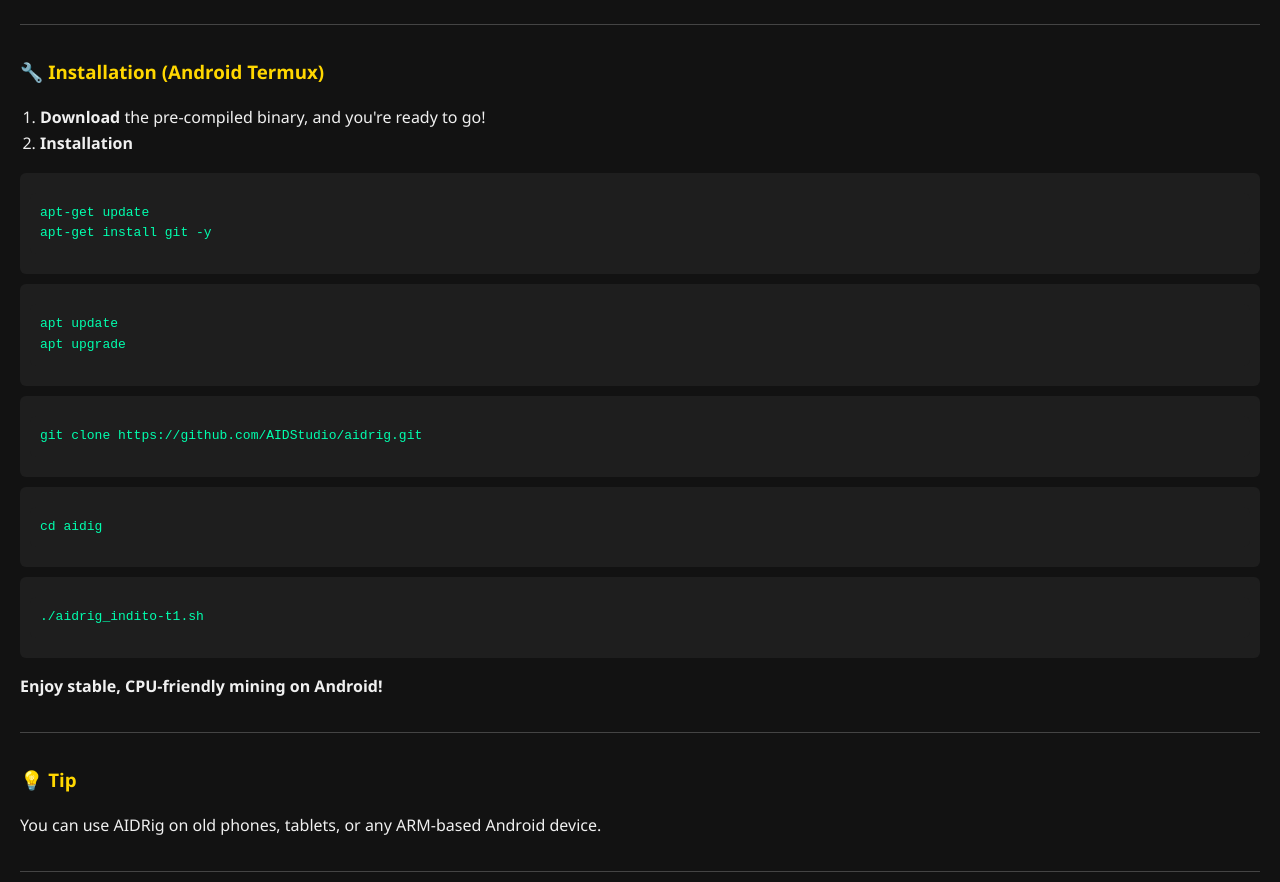
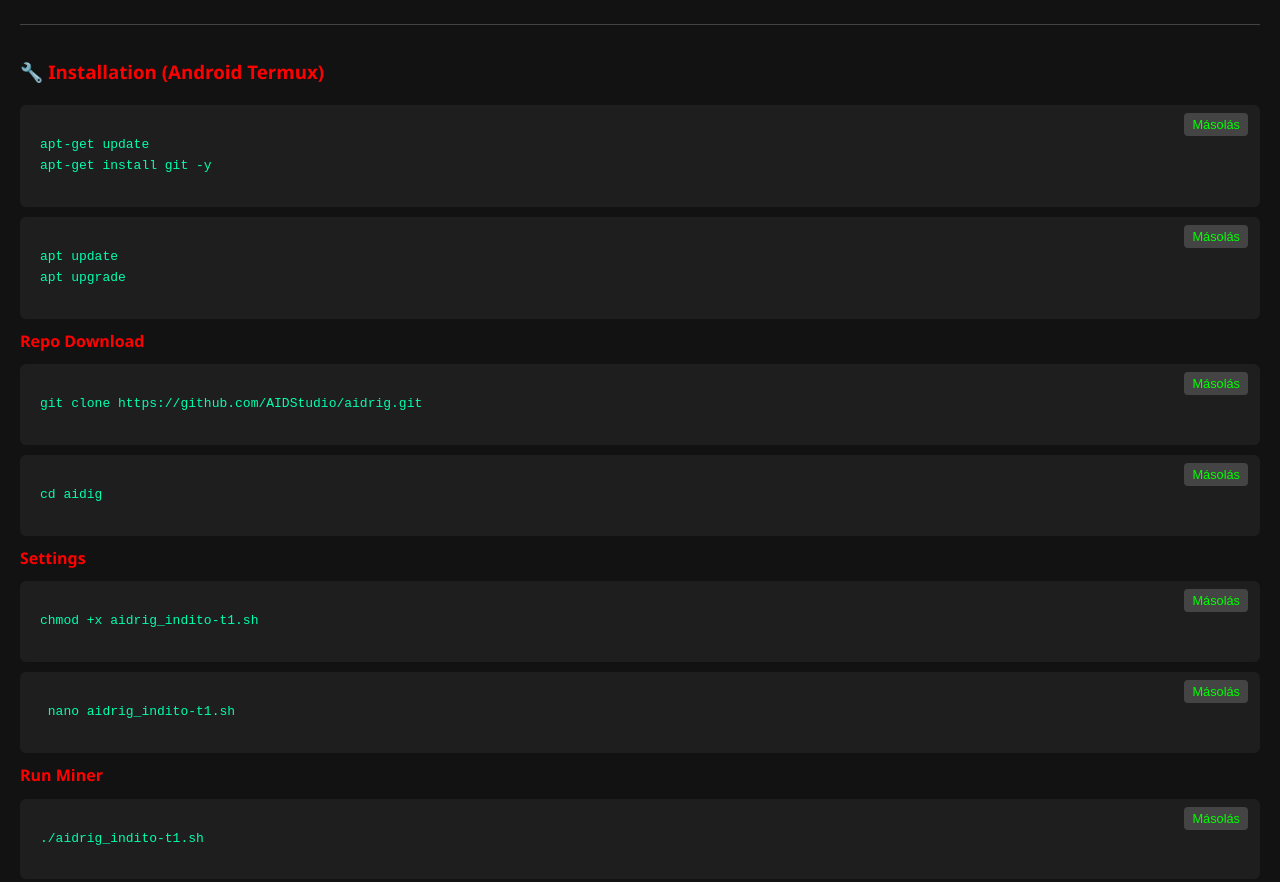
Before and after one commit to AIDStudio/aidrig, a plain HTML site: page index.html in a window 1280 px wide. Shown: the part 580-1462 px from the top of the page. Drawn offline with Linux system fonts and the light colour scheme.

Commit message:
update index.html

```diff
--- a/index.html
+++ b/index.html
@@ -1,9 +1,10 @@
 <!DOCTYPE html>
 <html lang="en">
+
 <head>
   <meta charset="UTF-8" />
   <meta name="viewport" content="width=device-width, initial-scale=1.0" />
-  <title>AIDRig V 0.0.2</title>
+  <title>AIDRig V 0.0.5</title>
   <style>
     body {
       font-family: 'Segoe UI', Tahoma, Geneva, Verdana, sans-serif;
@@ -14,7 +15,9 @@
       line-height: 1.6;
     }
 
-    h1, h2, h3 {
+    h1,
+    h2,
+    h3 {
       color: gold;
       margin-top: 1.2em;
     }
@@ -27,7 +30,12 @@
       color: gold;
     }
 
-    code, pre {
+    .highlight-blue {
+      color: blue;
+    }
+
+    code,
+    pre {
       background-color: #1e1e1e;
       color: #00ffae;
       padding: 10px;
@@ -36,9 +44,31 @@
       overflow-x: auto;
       font-family: monospace;
       margin: 10px 0;
+      position: relative;
     }
 
-    ul, ol {
+    /* Másolás gomb stílusa */
+    button.copy-btn {
+      position: absolute;
+      top: 8px;
+      right: 12px;
+      background-color: #444;
+      border: none;
+      color: #0f0;
+      padding: 4px 8px;
+      border-radius: 4px;
+      font-size: 0.8em;
+      cursor: pointer;
+      transition: background-color 0.3s ease;
+      user-select: none;
+    }
+
+    button.copy-btn:hover {
+      background-color: #2a2;
+    }
+
+    ul,
+    ol {
       padding-left: 20px;
     }
 
@@ -58,7 +88,8 @@
         font-size: 16px;
       }
 
-      code, pre {
+      code,
+      pre {
         font-size: 14px;
       }
 
@@ -76,9 +107,10 @@
     }
   </style>
 </head>
+
 <body>
 
-  <h1><span class="highlight-gold">AIDRig V 0.0.2</span></h1>
+  <h1><span class="highlight-gold">AIDRig V 0.0.5</span></h1>
 
   <h2>🚀 <span class="highlight-red">AIDRig</span> – Your Android-friendly, <span class="highlight-red">CPU</span>-saving mining rig!</h2>
 
@@ -89,7 +121,8 @@
   <p>No donation during the entire mining process, your own wallet address is mined!</p>
 
   <p>To keep the project free, we kindly ask for donations:<br>
-     <strong>10 POL Wallet address:</strong> 0x6b5aFB35eFbe303df30B86454c7D36f4e8D5FB2C</p>
+    <strong>10 POL Wallet address:</strong> 0x6b5aFB35eFbe303df30B86454c7D36f4e8D5FB2C
+  </p>
 
   <div class="section">
     <h3>Why AIDRig?</h3>
@@ -105,18 +138,26 @@
   <hr>
 
   <div class="section">
-    <h3>🔧 Installation (Android Termux)</h3>
-    <ol>
-      <li><strong>Download</strong> the pre-compiled binary, and you're ready to go!</li>
-      <li><strong>Installation</strong></li>
-    </ol>
+    <h3> <strong class="highlight-red"> 🔧 Installation (Android Termux) </strong> </h3>
+
     <pre><code>apt-get update
-apt-get install git -y</code></pre>
+apt-get install git -y</code><button class="copy-btn" onclick="copyCode(this)">Másolás</button></pre>
+
     <pre><code>apt update
-apt upgrade</code></pre>
-    <pre><code>git clone https://github.com/AIDStudio/aidrig.git</code></pre>
-    <pre><code>cd aidig</code></pre>
-    <pre><code>./aidrig_indito-t1.sh</code></pre>
+apt upgrade</code><button class="copy-btn" onclick="copyCode(this)">Másolás</button></pre>
+
+    <strong class="highlight-red">Repo Download</strong>
+    <pre><code>git clone https://github.com/AIDStudio/aidrig.git</code><button class="copy-btn" onclick="copyCode(this)">Másolás</button></pre>
+
+    <pre><code>cd aidig</code><button class="copy-btn" onclick="copyCode(this)">Másolás</button></pre>
+
+    <strong class="highlight-red">Settings</strong>
+    <pre><code>chmod +x aidrig_indito-t1.sh</code><button class="copy-btn" onclick="copyCode(this)">Másolás</button></pre>
+
+    <pre><code> nano aidrig_indito-t1.sh</code><button class="copy-btn" onclick="copyCode(this)">Másolás</button></pre>
+
+    <strong class="highlight-red">Run Miner</strong>
+    <pre><code>./aidrig_indito-t1.sh</code><button class="copy-btn" onclick="copyCode(this)">Másolás</button></pre>
 
     <p><strong>Enjoy stable, CPU-friendly mining on Android!</strong></p>
   </div>
@@ -144,5 +185,21 @@
 
   <p><strong>AIDRig – The future of mining rigs on Android!</strong></p>
 
+  <script>
+    function copyCode(button) {
+      const codeBlock = button.previousElementSibling;
+      const text = codeBlock.innerText;
+      navigator.clipboard.writeText(text).then(() => {
+        button.innerText = 'Másolva!';
+        setTimeout(() => {
+          button.innerText = 'Másolás';
+        }, 2000);
+      }).catch(() => {
+        alert('Másolás sikertelen!');
+      });
+    }
+  </script>
+
 </body>
+
 </html>
```
